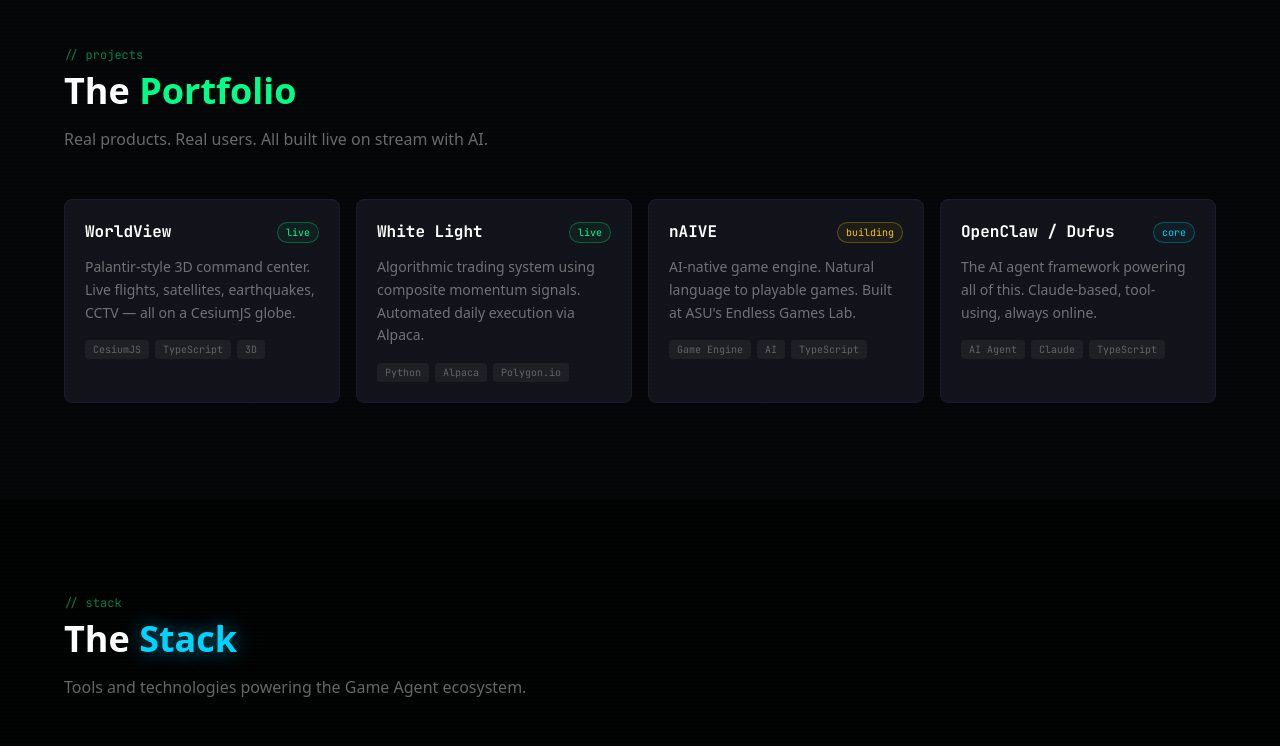
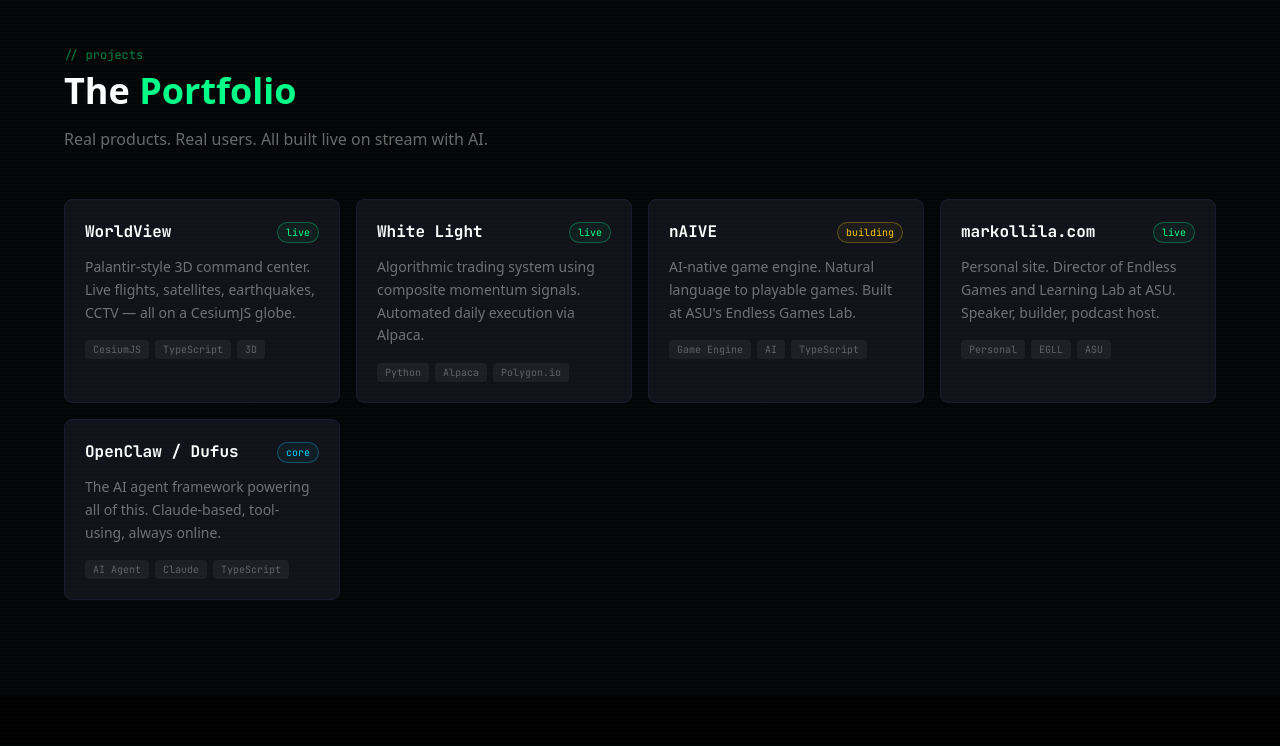
Before and after one commit to poro/gameagent-dev, a Next.js app: page / in a window 1280 px wide. Shown: the part 1566-2312 px from the top of the page. Built offline with nearby package versions, Linux system fonts and the light colour scheme.

Commit message:
Add markollila.com to projects

```diff
--- a/src/components/Projects.tsx
+++ b/src/components/Projects.tsx
@@ -19,6 +19,13 @@
     tags: ["Game Engine", "AI", "TypeScript"],
     status: "building",
     url: "https://naive.game-agents.com",
+  },
+  {
+    name: "markollila.com",
+    desc: "Personal site. Director of Endless Games and Learning Lab at ASU. Speaker, builder, podcast host.",
+    tags: ["Personal", "EGLL", "ASU"],
+    status: "live",
+    url: "https://markollila.com",
   },
   {
     name: "OpenClaw / Dufus",
```
